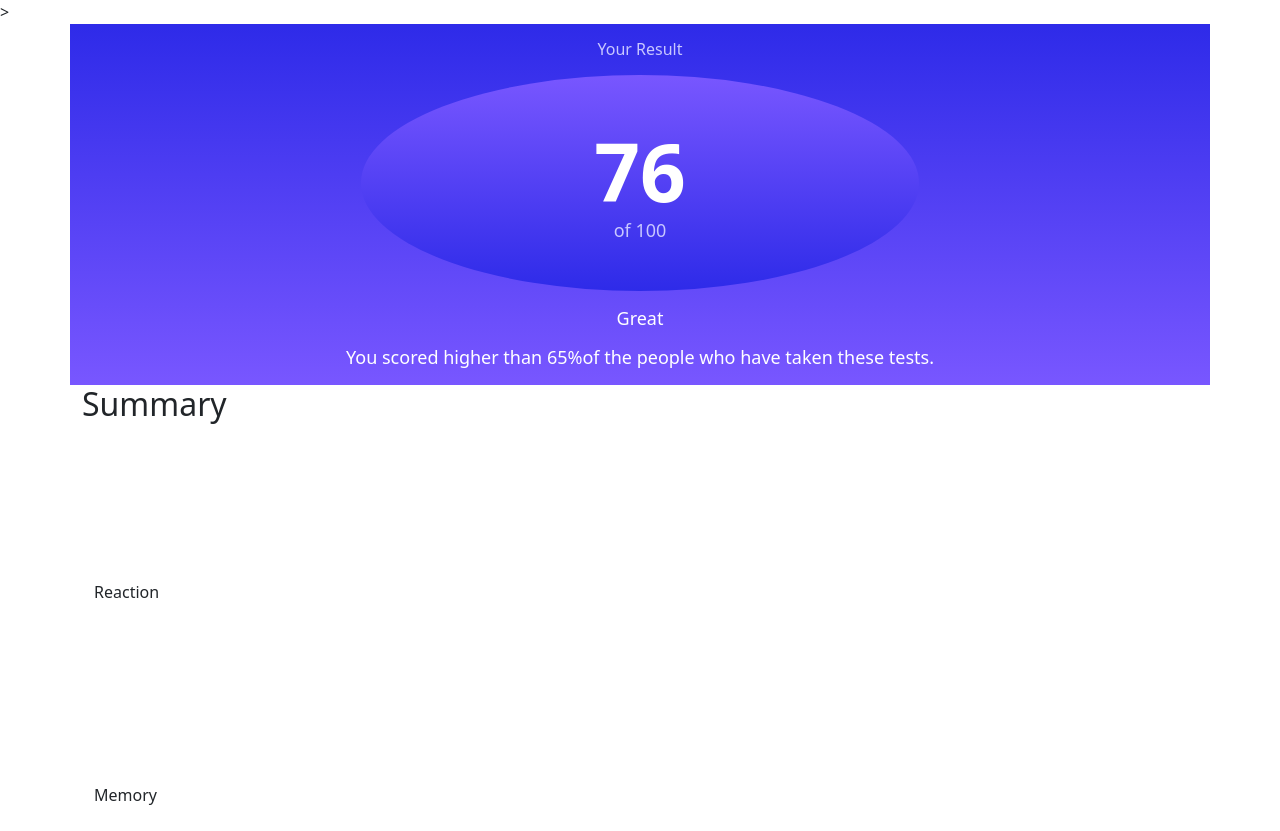
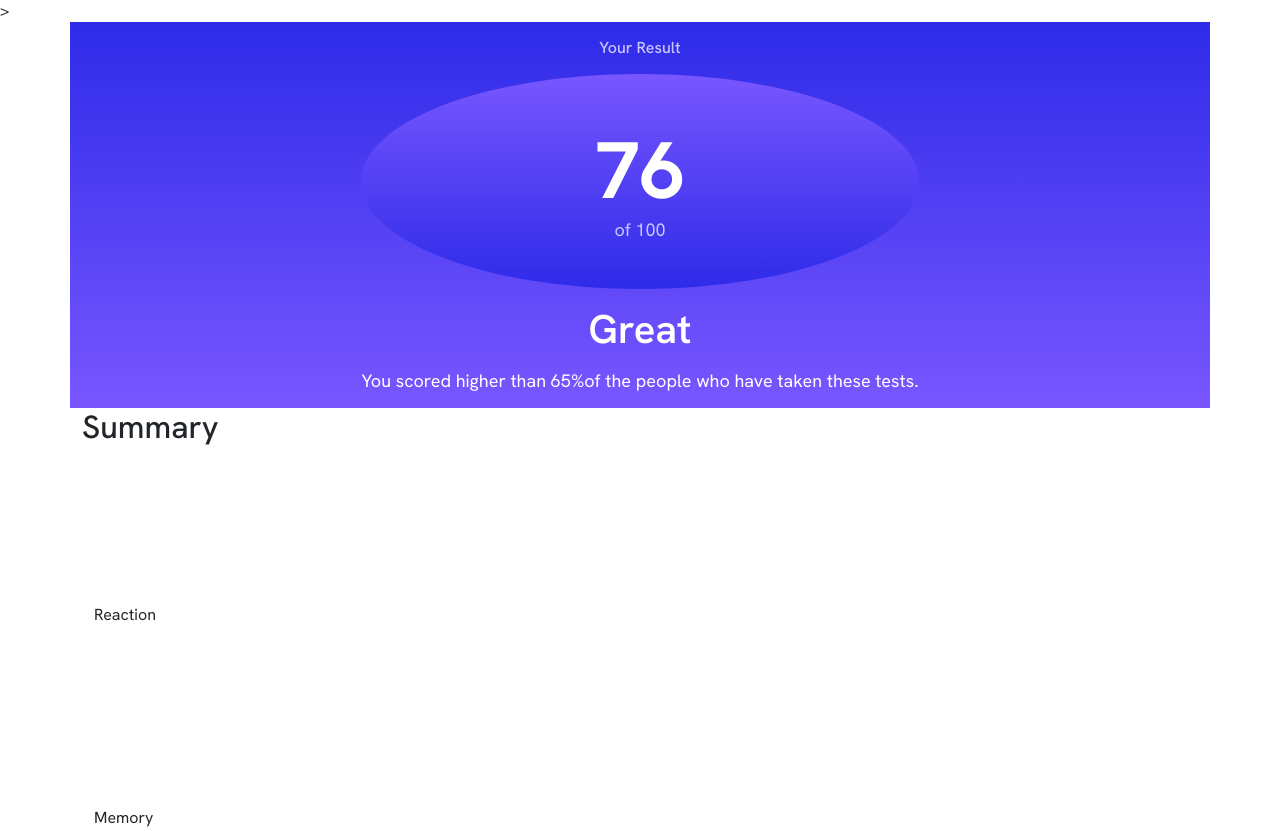
Before and after one commit to coreystone01/Summary-Component, a website built with Parcel: page index.html in a window 1280 px wide. Shown: the top 831 px of the page. Built offline with nearby package versions, Linux system fonts and the light colour scheme.

Commit message:
importing Hanken Grotesk font into font partial, applying to style.scss main partial

```diff
--- a/index.html
+++ b/index.html
@@ -14,7 +14,7 @@
         <h4 class="results__header my-3">Your Result</h4>
         <!-- I'm not going to give the span a name or class, I'll use CSS to select it directly -->
         <p class="results__score_display d-flex flex-column align-items-center justify-content-center w-50 p-5 rounded-circle"><span class="display-1 fw-bold" id="results_score">76</span>of 100</p>
-        <p class="results__tagline">Great</p>
+        <p class="results__tagline display-6 fw-semibold">Great</p>
         <p class="results__content">You scored higher than <span id="results_percentage">65%</span>of the people who have taken these tests.</p>
       </div>
     <!-- begin summary box -->
--- a/scss/abstracts/_font.scss
+++ b/scss/abstracts/_font.scss
@@ -1,8 +1,8 @@
-@font-face {
-    font-family: Hanken Grotesk;
-    src: url(https://fonts.google.com/specimen/Hanken+Grotesk);
-}
-
-$font-stack: "Hanken Grotesk", helvetica, sans-serif;
+@import url('https://fonts.googleapis.com/css2?family=DM+Sans:ital,opsz,wght@0,9..40,100..1000;1,9..40,100..1000&family=Hanken+Grotesk:ital,wght@0,100..900;1,100..900&display=swap');
 
 // $font-stack: "Hanken Grotesk", helvetica, sans-serif;
+
+:root {
+  --bs-body-font-family: 'Hanken Grotesk', sans-serif !important;
+  --bs-body-line-height: 140% !important;
+}
```
Also changed, not shown: css/custom.css, 1 other file.
